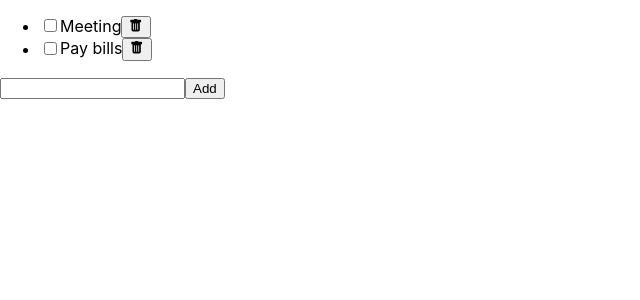
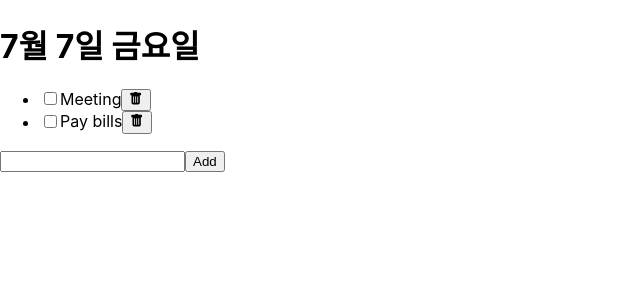
Before and after one commit to deepbm/to-do-list, a React (Create React App) app: page / in a window 1280 px wide. Shown: the top 300 px of the page, without its empty margins (0-640 px from the left). Built offline with nearby package versions, Linux system fonts and the light colour scheme; the HTML template or start-up script is replaced by a standard one.

Commit message:
Add: Header component

```diff
--- a/src/App.js
+++ b/src/App.js
@@ -1,8 +1,10 @@
 import ToDoList from './components/ToDoList';
+import Header from './components/Header';
 
 function App() {
   return (
     <>
+      <Header />
       <ToDoList />
     </>
   );
--- /dev/null
+++ b/src/components/Header.jsx
@@ -0,0 +1,10 @@
+import React from 'react';
+import { getCurrentDate } from '../utils/getCurrentDate';
+
+export default function Header() {
+  return (
+    <header>
+      <h1>{getCurrentDate()}</h1>
+    </header>
+  );
+}
--- a/src/components/ToDoListItem.jsx
+++ b/src/components/ToDoListItem.jsx
@@ -13,7 +13,7 @@ export default function ToDoListItem({ todo, todo: { id, text, status }, onUpdat
   return (
     <li>
       <input type='checkbox' id={id} name='text' onChange={handleChange} />
-      <label for={id}>{text}</label>
+      <label htmlFor={id}>{text}</label>
       <button onClick={handleDelete}>
         <BsFillTrashFill />
       </button>
--- /dev/null
+++ b/src/utils/getCurrentDate.js
@@ -0,0 +1,6 @@
+export function getCurrentDate() {
+  const d = new Date();
+  const week = ['일', '월', '화', '수', '목', '금', '토'];
+
+  return `${d.getMonth() + 1}월 ${d.getDate()}일 ${week[d.getDay()]}요일`;
+}
```
